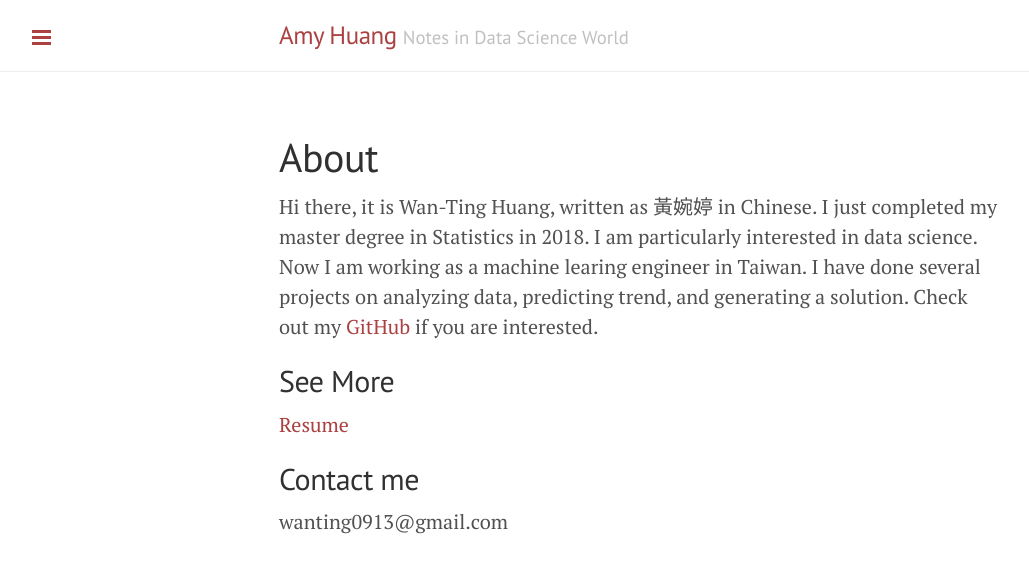
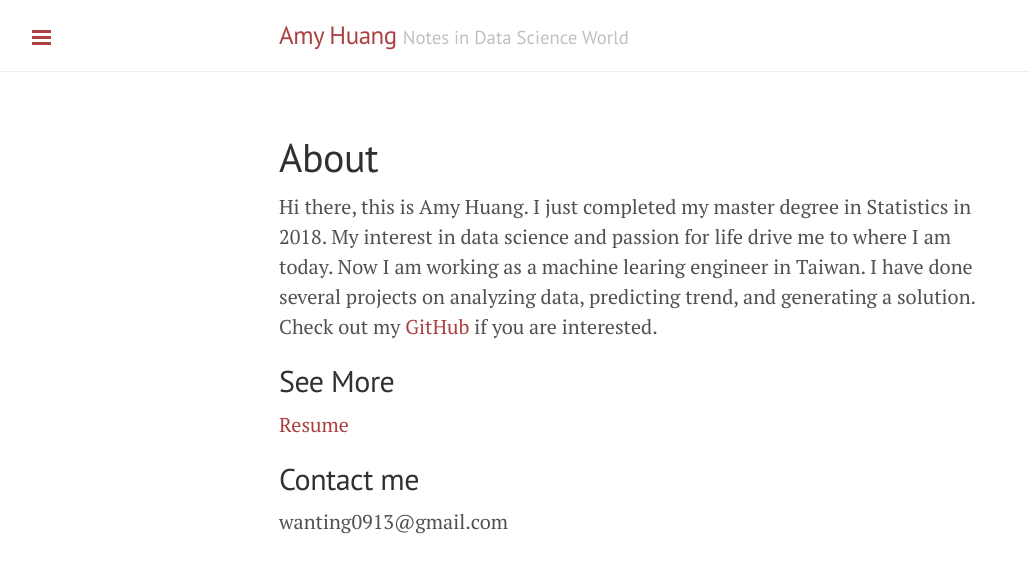
Before and after one commit to wantinghuang/wantinghuang.github.io, a Jekyll site: the page built from about.md, in a window 1280 px wide. Shown: the top 573 px of the page, without its empty margins (1-1030 px from the left). Built offline with Jekyll 4.4.1, drawn with Linux system fonts in a browser that asks for light colours.

Commit message:
Update about.md

```diff
--- a/about.md
+++ b/about.md
@@ -3,8 +3,7 @@ layout: page
 title: About
 ---
 
-Hi there, it is Wan-Ting Huang, written as 黃婉婷 in Chinese.
-I just completed my master degree in Statistics in 2018. I am particularly interested in data science. Now I am working as a machine learing engineer in Taiwan. I have done several projects on analyzing data, predicting trend, and generating a solution. Check out my [GitHub](https://github.com/wantinghuang) if you are interested.
+Hi there, this is Amy Huang. I just completed my master degree in Statistics in 2018. My interest in data science and passion for life drive me to where I am today. Now I am working as a machine learing engineer in Taiwan. I have done several projects on analyzing data, predicting trend, and generating a solution. Check out my [GitHub](https://github.com/wantinghuang) if you are interested.
 
 ## See More
 
```
